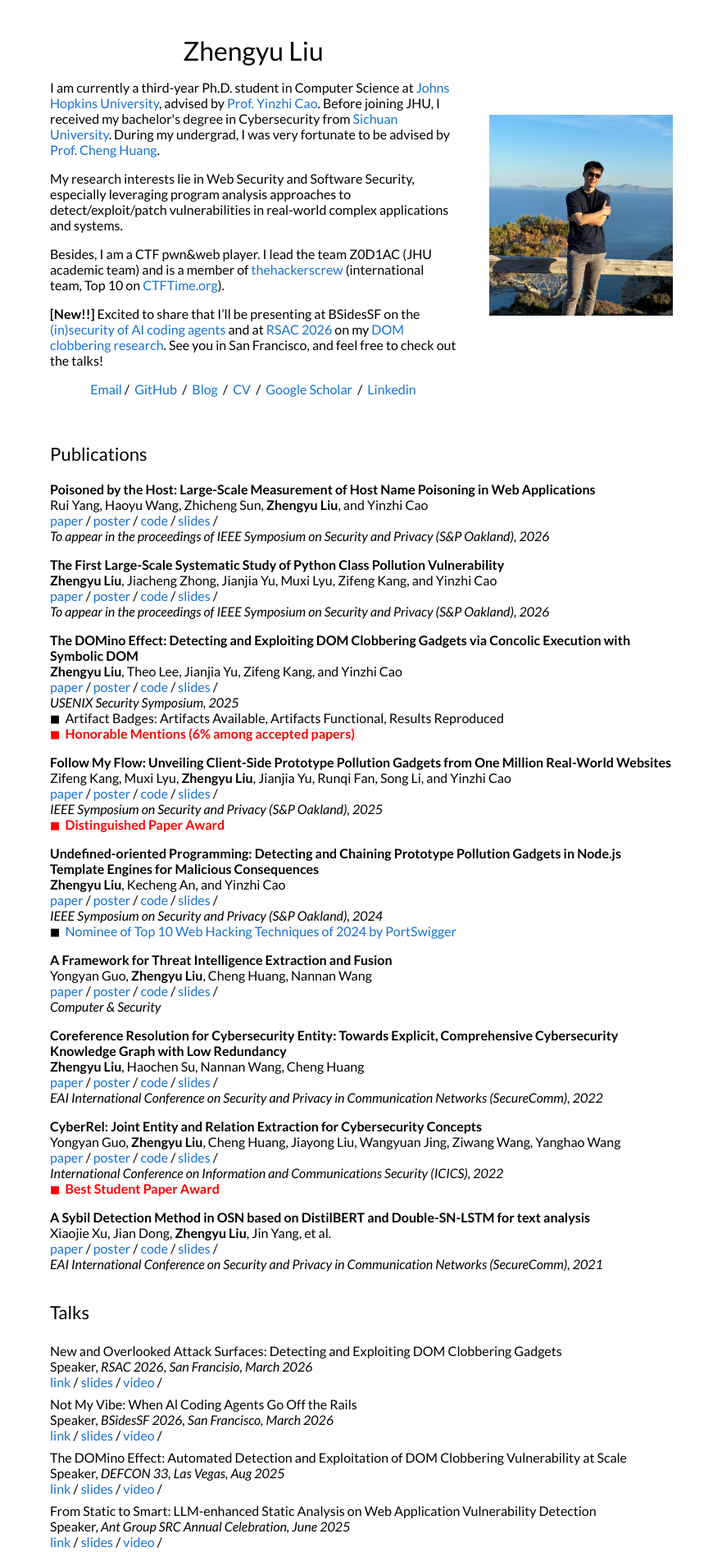
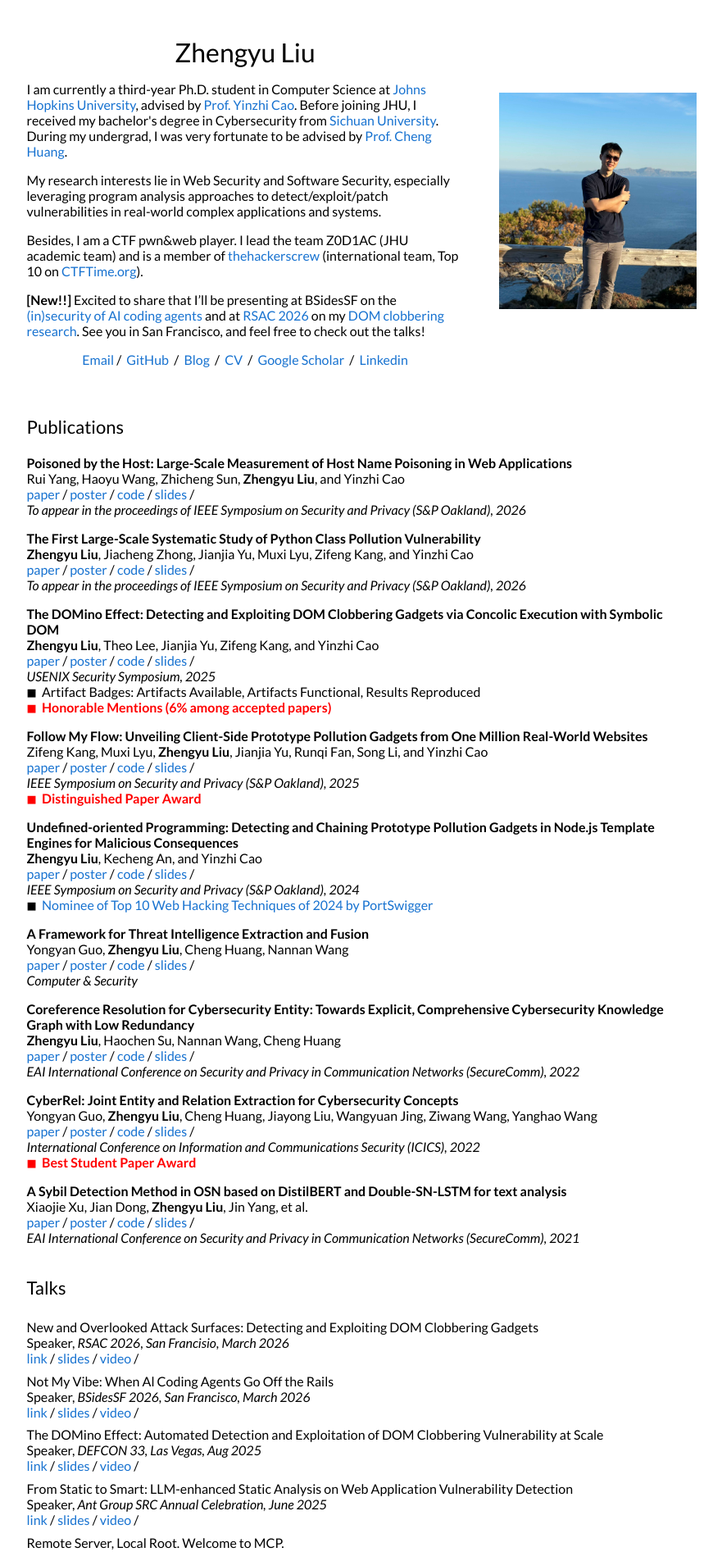
Before and after one commit to jackfromeast/jackfromeast.github.io, a Jekyll site: the page built from _posts/2026-04-12-Hola.md, in a window 1280 px wide. Shown: the top 1893 px of the page at 82% size, without its empty margins (199-1080 px from the left). Built offline with Jekyll 4.4.1, drawn with Linux system fonts in a browser that asks for light colours.

Commit message:
Increase table max-width from 800px to 860px

```diff
--- a/_layouts/default.html
+++ b/_layouts/default.html
@@ -31,7 +31,7 @@
 </head>
 
 <body>
-  <table style="width:100%;max-width:800px;border:0px;border-spacing:0px;border-collapse:separate;margin-right:auto;margin-left:auto;">
+  <table style="width:100%;max-width:860px;border:0px;border-spacing:0px;border-collapse:separate;margin-right:auto;margin-left:auto;">
     <tr style="padding:0px">
       <td style="padding:0px">
         <table style="width:100%;border:0px;border-spacing:0px;border-collapse:separate;margin-right:auto;margin-left:auto;">
```
